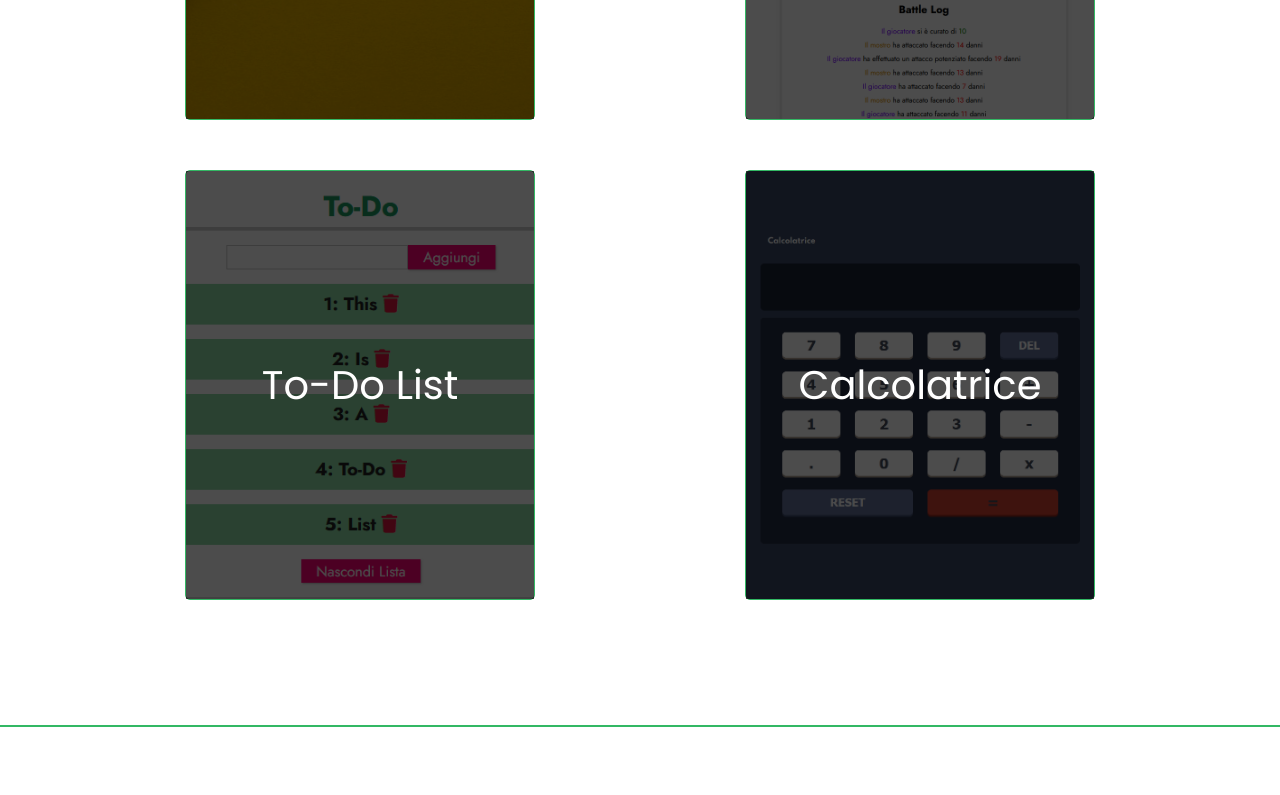
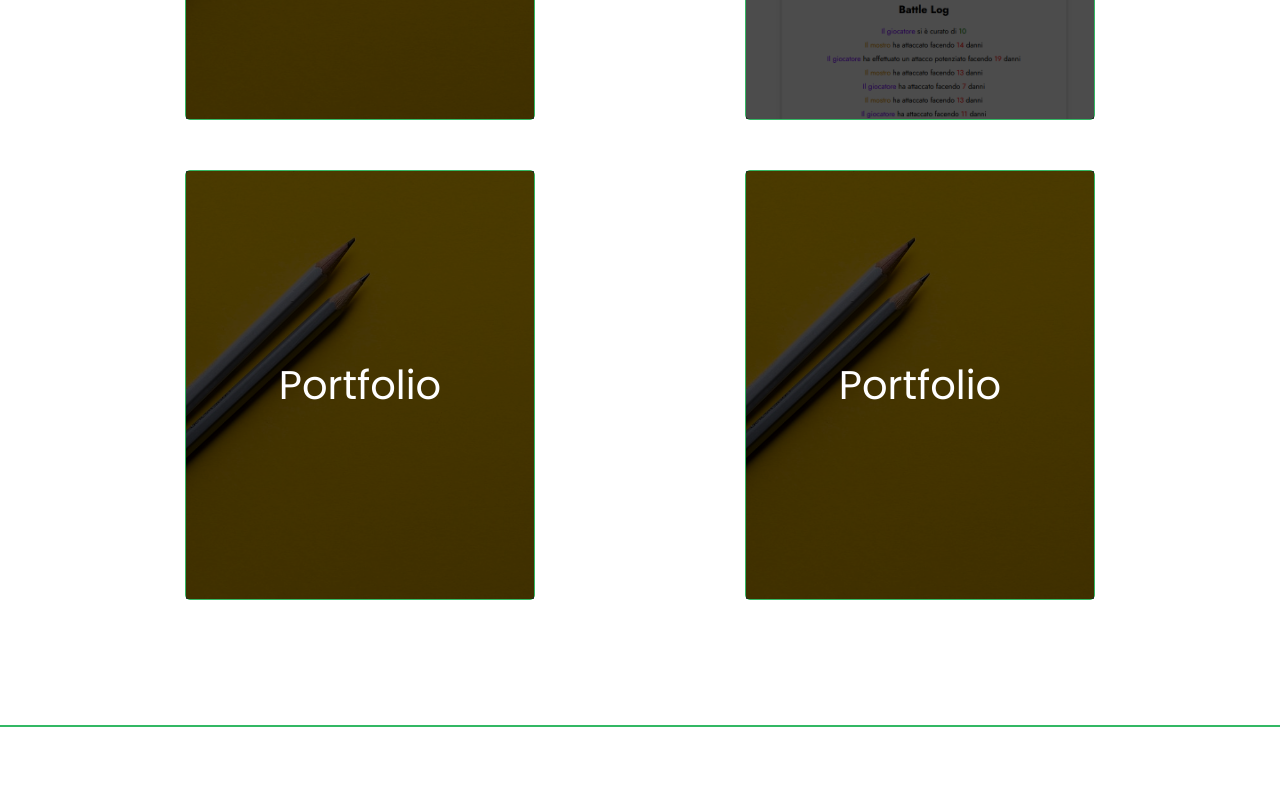
Before and after one commit to LuigiP2404/PortfolioVue, a Vue app: page / in a window 1280 px wide. Shown: the part 3501-4296 px from the top of the page. Built offline with nearby package versions, Linux system fonts and the light colour scheme.

Commit message:
added dynamic cards in projects

```diff
--- /dev/null
+++ b/src/components/ProjectCard.vue
@@ -0,0 +1,54 @@
+<template>
+    <div :id="cardId" class="card">
+        <div class="front flex flex-jc-c flex-ai-c">
+        <div class="front-bg"></div>
+        <div class="card-text">
+            <p v-for="title in cardFrontTitle" :key="title">
+                {{ title }}
+            </p>
+        </div>
+        </div>
+        <div class="back">
+        <h3>{{ cardName }}</h3>
+        <p>{{ cardDesc }}</p>
+        <div class="desc-container flex flex-jc-c flex-ai-c">
+            <div class="desc-text">
+            <p>Competenze:</p>
+            <div class="desc-list flex flex-jc-c">
+                <ul>
+                <li v-for="skill in cardSkillsList" :key="skill">
+                    {{ skill }}
+                </li>
+                </ul>
+            </div>
+            </div>
+        </div>
+        <div class="github-link flex" :class="cardLinks.length > 1 ? 'flex-jc-sa' : 'flex-jc-c'">
+            <a v-for="link in cardLinks" :key="link"
+            :href="link" target="_blank">
+                <i class="fab fa-github" aria-hidden="true" v-if="link.includes('github.com')"></i>
+                <i class="fas fa-external-link-alt" v-if="link.includes('github.io')"></i>
+            </a>
+        </div>
+        </div>
+    </div>
+</template>
+
+<script>
+export default {
+    name: 'ProjectCard',
+    props: {
+        cardList: Object,
+    },
+    data() {
+        return {
+            cardId: this.cardList.cardId,
+            cardFrontTitle: this.cardList.cardFrontTitle,
+            cardName: this.cardList.cardName,
+            cardDesc: this.cardList.cardDesc,
+            cardSkillsList: this.cardList.cardSkillsList,
+            cardLinks: this.cardList.cardLinks,
+        }
+    },
+}
+</script>
--- a/src/components/Projects.vue
+++ b/src/components/Projects.vue
@@ -5,36 +5,9 @@
           <hr class="titlehr">
 
           <div class="card-row flex flex-jc-sb flex-ai-c">
-            <div id="portfolio-card" class="card">
-              <div class="front flex flex-jc-c flex-ai-c">
-                <div class="front-bg"></div>
-                <div class="card-text">
-                  <p>Portfolio</p>
-                </div>
-              </div>
-              <div class="back">
-                <h3>Portfolio</h3>
-                <p>Il <span>portfolio</span> è stato il mio primo sito idealizzato e sviluppato, è stato creato a Febbraio 2021 all'età di 17 anni.</p>
-                <div class="desc-container flex flex-jc-c flex-ai-c">
-                  <div class="desc-text">
-                    <p>Competenze:</p>
-                    <div class="desc-list flex flex-jc-c">
-                      <ul>
-                        <li>HTML</li>
-                        <li>SASS</li>
-                        <li>PHP</li>
-                        <li>VueJS</li>
-                      </ul>
-                    </div>
-                  </div>
-                </div>
-                <div class="github-link flex flex-jc-c">
-                  <a href="https://github.com/LuigiP2404/Portfolio" target="_blank"><i class="fab fa-github" aria-hidden="true"></i></a>
-                </div>
-              </div>
-            </div>
-
-            <div id="monster-card" class="card">
+            <project-card :cardList="cardList[0]" />
+            <project-card :cardList="cardList[1]" />
+            <!-- <div id="monster-card" class="card">
               <div class="front flex flex-jc-c flex-ai-c">
                 <div class="front-bg"></div>
                 <div class="card-text">
@@ -64,11 +37,13 @@
                   <a href="https://luigip2404.github.io/Monster-vs-Player/" target="_blank"><i class="fas fa-external-link-alt"></i></a>
                 </div>
               </div>
-            </div>
+            </div> -->
           </div>
 
           <div class="card-row flex flex-jc-sb flex-ai-c">
-            <div id="todo-card" class="card">
+            <project-card :cardList="cardList[2]" />
+            <project-card :cardList="cardList[3]" />
+            <!-- <div id="todo-card" class="card">
               <div class="front flex flex-jc-c flex-ai-c">
                 <div class="front-bg"></div>
                 <div class="card-text">
@@ -95,9 +70,9 @@
                   <a href="https://luigip2404.github.io/todo-list" target="_blank"><i class="fas fa-external-link-alt"></i></a>
                 </div>
               </div>
-            </div>
+            </div> -->
 
-            <div id="calcolatrice-card" class="card">
+            <!-- <div id="calcolatrice-card" class="card">
               <div class="front flex flex-jc-c flex-ai-c">
                 <div class="front-bg"></div>
                 <div class="card-text">
@@ -124,18 +99,95 @@
                   <a href="https://luigip2404.github.io/Calcolatrice/" target="_blank"><i class="fas fa-external-link-alt"></i></a>
                 </div>
               </div>
-            </div>
+            </div> -->
           </div>
         </div>
       </section>
 </template>
 
 <script>
+import ProjectCard from './ProjectCard.vue';
+
 export default {
     name: 'Projects',
+    components: {
+      ProjectCard,
+    },
     data() {
         return {
-
+          cardList: [
+            {
+              cardFrontTitle: [
+                'Portfolio',
+              ],
+              cardName: 'Portfolio',
+              cardId: 'portfolio-card',
+              cardDesc: "Il <span>portfolio</span> è stato il mio primo sito idealizzato e sviluppato, è stato creato a Febbraio 2021 all'età di 17 anni.",
+              cardSkillsList: [
+                'HTML',
+                'SASS',
+                'VueJS',
+                'PHP'
+              ],
+              cardLinks: [
+                'https://github.com/LuigiP2404/Portfolio',
+              ],
+            },
+            {
+              cardFrontTitle: [
+                'Monster',
+                ' vs ',
+                'Player'
+              ],
+              cardName: 'Monster vs Player',
+              cardId: 'monster-card',
+              cardDesc: `<span>Monster vs Player</span> è una web app, per esattezza un piccolo gioco sviluppato in Vue JS, in cui ci sono un Giocatore
+                  ed un Mostro, con dei bottoni per effettuare diverse azioni.`,
+              cardSkillsList: [
+                'HTML',
+                'CSS',
+                'VueJS',
+              ],
+              cardLinks: [
+                'https://github.com/LuigiP2404/Player-vs-Monster',
+                'https://luigip2404.github.io/Monster-vs-Player/'
+              ],
+            },
+            {
+              cardFrontTitle: [
+                'Portfolio',
+              ],
+              cardName: 'Portfolio',
+              cardId: 'portfolio-card',
+              cardDesc: "Il <span>portfolio</span> è stato il mio primo sito idealizzato e sviluppato, è stato creato a Febbraio 2021 all'età di 17 anni.",
+              cardSkillsList: [
+                'HTML',
+                'SASS',
+                'VueJS',
+                'PHP'
+              ],
+              cardLinks: [
+                'https://github.com/LuigiP2404/Portfolio',
+              ],
+            },
+            {
+              cardFrontTitle: [
+                'Portfolio',
+              ],
+              cardName: 'Portfolio',
+              cardId: 'portfolio-card',
+              cardDesc: "Il <span>portfolio</span> è stato il mio primo sito idealizzato e sviluppato, è stato creato a Febbraio 2021 all'età di 17 anni.",
+              cardSkillsList: [
+                'HTML',
+                'SASS',
+                'VueJS',
+                'PHP'
+              ],
+              cardLinks: [
+                'https://github.com/LuigiP2404/Portfolio',
+              ],
+            },
+          ]
         }
     }
 }
```
Also changed, not shown: 1 other file (tests, documents, lock files or other folders).
